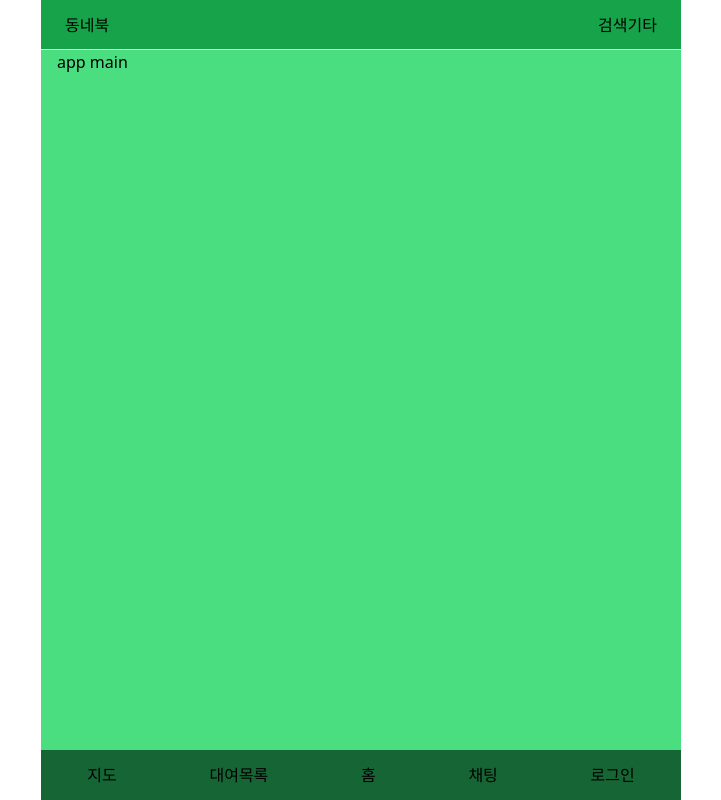
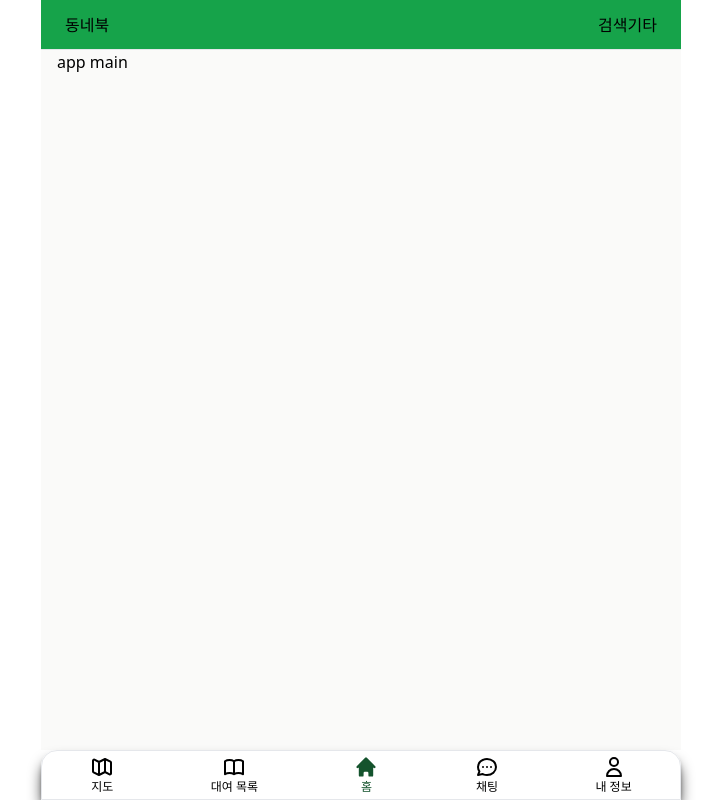
Before and after one commit to Withlaw/dnb, a React (Vite) app: page / in a window 1280 px wide. Shown: the whole page, without its empty margins (279-1000 px from the left). Built offline with nearby package versions, Linux system fonts and the light colour scheme.

Commit message:
style: nav bar

```diff
--- a/package.json
+++ b/package.json
@@ -25,6 +25,7 @@
     "clsx": "^2.1.0",
     "react": "^18.2.0",
     "react-dom": "^18.2.0",
+    "react-icons": "^4.12.0",
     "react-redux": "^9.0.4",
     "react-router-dom": "^6.21.1"
   },
--- a/src/ui/layout-root.tsx
+++ b/src/ui/layout-root.tsx
@@ -4,8 +4,8 @@ import MainNav from '@/ui/nav-main.tsx';
 
 const RootLayout = () => {
 	return (
-		<div className="max-w-screen-sm container mx-auto bg-green-100 h-dvh flex flex-col">
-			<header className="bg-green-600 border-b border-grey-100 border-solid px-6 py-2 w-full h-[50px] flex-initial flex justify-between items-center">
+		<div className="container mx-auto flex h-dvh max-w-screen-sm flex-col">
+			<header className="border-grey-100 flex h-[50px] w-full flex-initial items-center justify-between border-b border-solid bg-green-600 px-6 py-2">
 				<div className="flex">동네북</div>
 				<div className="flex">
 					<p>검색</p>
@@ -13,7 +13,7 @@ const RootLayout = () => {
 				</div>
 			</header>
 			{/* <aside className="bg-green-800">app aside</aside> */}
-			<main className="bg-green-400 px-4 pb-[40px] flex-auto">
+			<main className="flex-auto bg-stone-50 px-4">
 				<p>app main</p>
 				<Outlet />
 			</main>
--- a/src/ui/nav-main.tsx
+++ b/src/ui/nav-main.tsx
@@ -1,35 +1,60 @@
+import React from 'react';
+import {
+	HiOutlineMap,
+	HiOutlineBookOpen,
+	HiOutlineChat,
+	HiOutlineUser,
+	HiHome,
+} from 'react-icons/hi';
 import { NavLink } from 'react-router-dom';
 
 type Nav = {
 	id: number;
 	name: string;
 	path: string;
-	iconHref?: string;
+	icon?: React.ReactNode;
+	end?: boolean;
 };
 
 const MainNav = () => {
 	const navList: Nav[] = [
-		{ id: 0, name: '지도', path: '/' },
-		{ id: 1, name: '대여목록', path: '/' },
-		{ id: 2, name: '홈', path: '/' },
-		{ id: 3, name: '채팅', path: '/' },
+		{ id: 0, name: '지도', path: '/books', icon: <HiOutlineMap size="24" /> },
+		{
+			id: 1,
+			name: '대여 목록',
+			path: '/books',
+			icon: <HiOutlineBookOpen size="24" />,
+		},
+		{ id: 2, name: '홈', path: '/', icon: <HiHome size="24" />, end: true },
+		{ id: 3, name: '채팅', path: '/books', icon: <HiOutlineChat size="24" /> },
+		{
+			id: 4,
+			name: '내 정보',
+			path: '/books',
+			icon: <HiOutlineUser size="24" />,
+		},
 	];
 
-	const styleLi = 'flex items-center';
-
 	return (
-		<nav className=" bg-green-800 h-[50px] flex-initial">
-			<ul className="h-full flex justify-around items-center">
+		<nav className=" h-[50px] flex-initial rounded-t-2xl border border-solid shadow-lg shadow-black">
+			<ul className="flex h-full items-center justify-around text-xs">
 				{navList.map(nav => {
 					return (
-						<li key={nav.id} className={styleLi}>
-							<NavLink to={nav.path}>{nav.name}</NavLink>
+						<li key={nav.id} className="flex items-center">
+							<NavLink
+								to={nav.path}
+								className={({ isActive }) =>
+									isActive
+										? 'flex flex-col items-center text-green-900'
+										: 'flex flex-col items-center'
+								}
+								end={nav.end}>
+								<span>{nav.icon}</span>
+								<span>{nav.name}</span>
+							</NavLink>
 						</li>
 					);
 				})}
-				<li className={styleLi}>
-					<NavLink to={'/'}>로그인</NavLink>
-				</li>
 			</ul>
 		</nav>
 	);
```
Also changed, not shown: prettier.config.cjs (+4 -6 lines), .eslintrc.cjs, 1 other file (tests, documents, lock files or other folders).
